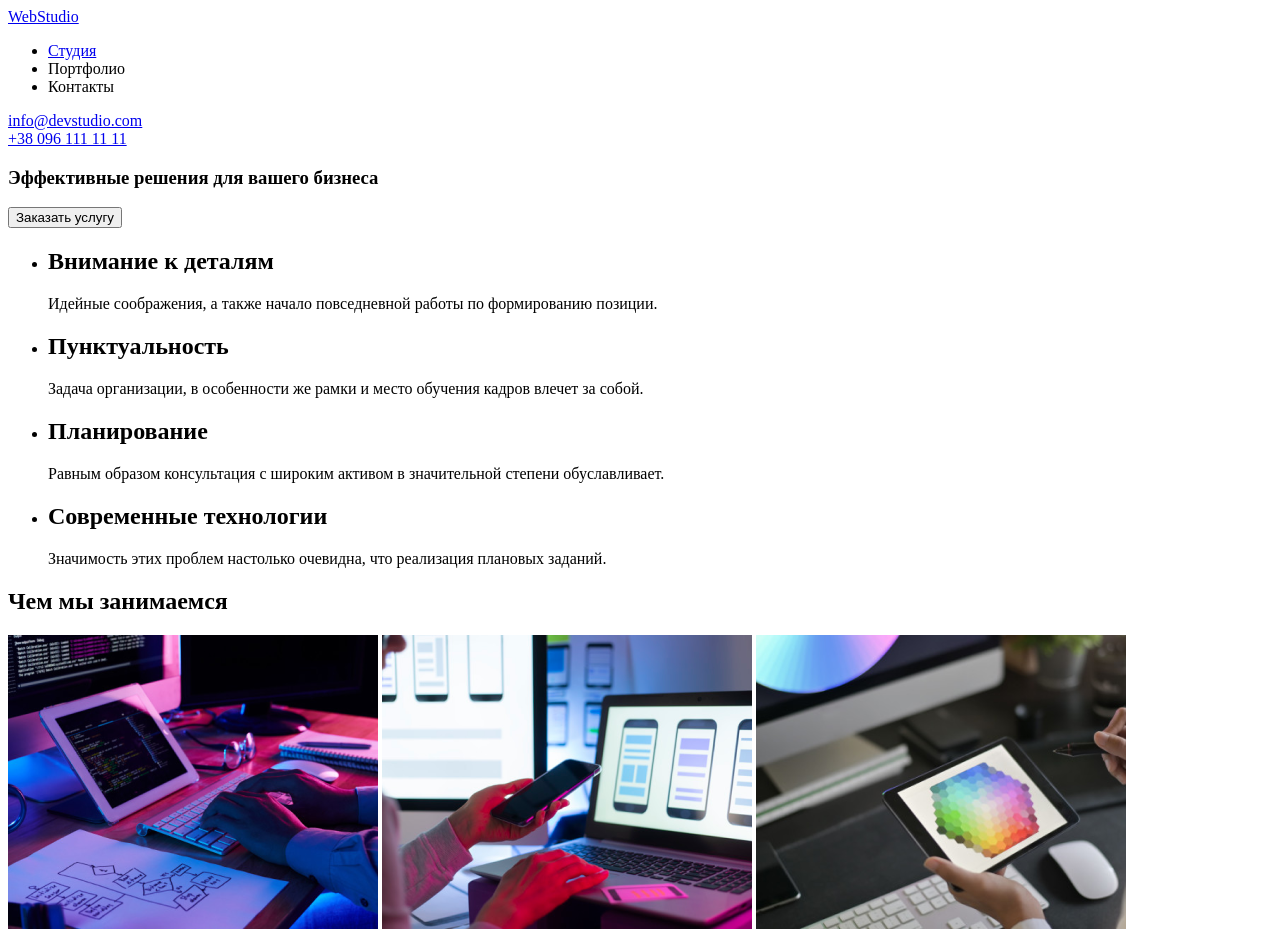
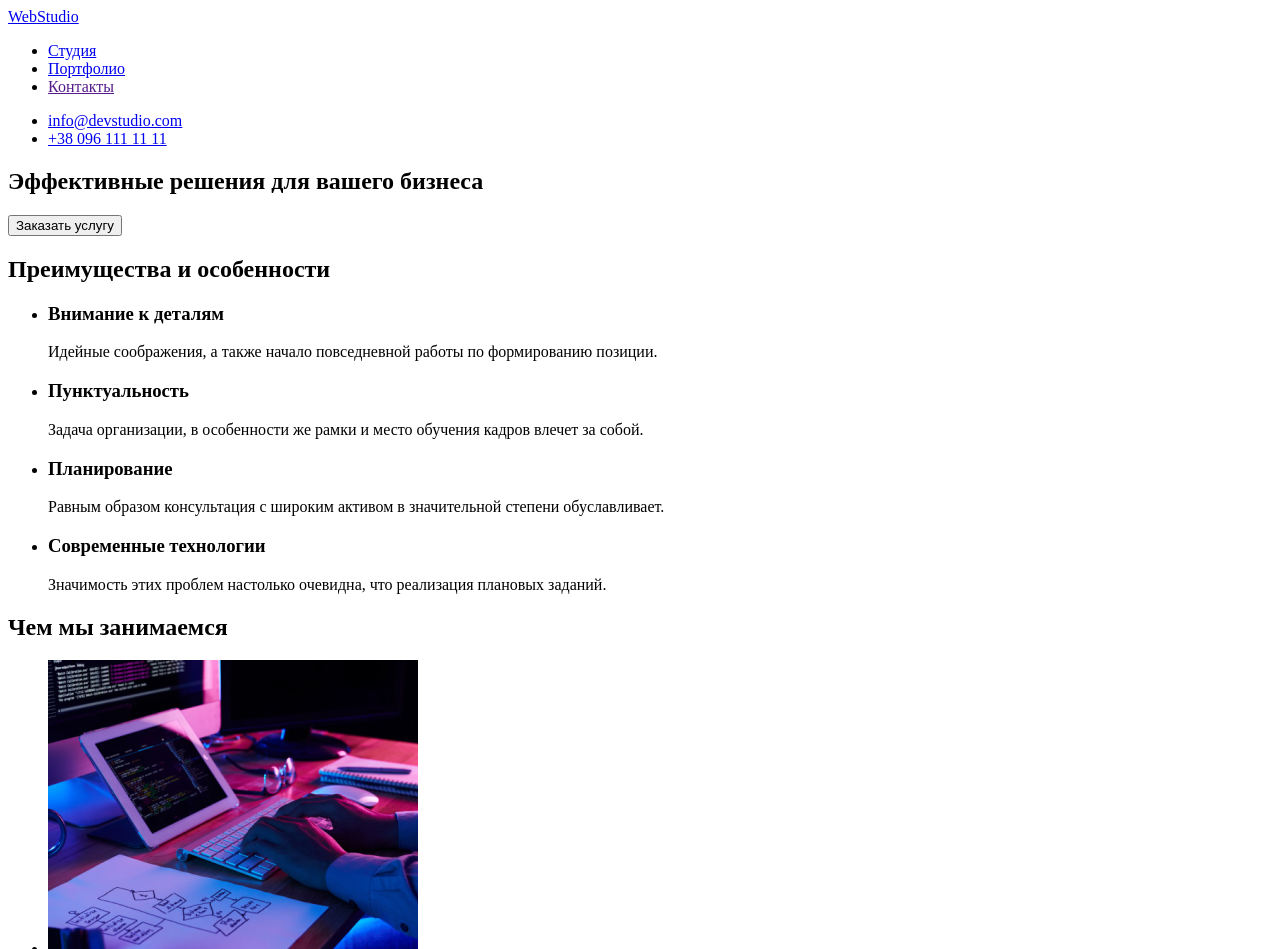
Before and after one commit to AnnaNikolT/goit-markup-hw-01, a plain HTML site: page index.html in a window 1280 px wide. Shown: the top 949 px of the page. Drawn offline with Linux system fonts and the light colour scheme.

Commit message:
Правки внесені

```diff
--- a/index.html
+++ b/index.html
@@ -9,100 +9,91 @@
   <body>
     <header>
       <!--<h3>WebStudio</h3>-->
+      <nav>
         <a href="#">WebStudio</a>
-      <nav>
         <ul>
           <li>
-            <a href="#"> Студия</a>
+            <a href="#">Студия</a>
           </li>
-          <li>Портфолио</li>
-          <li>Контакты</li>
+          <li>
+            <a href="#">Портфолио</a>
+          </li>
+          <li>
+            <a href="">Контакты</a>
+          </li>
         </ul>
       </nav>
-      <div>
+      <ul>
+        <li>
           <a href="mailto:info@devstudio.com">info@devstudio.com</a>
-      </div>
-      <div>
+        </li>
+        <li>
           <a href="tel:+380961111111">+38 096 111 11 11</a>
-      </div>
+        </li>
+      </ul>
     </header>
     <main>
       <section>
-        <div>
         <!--Part 1-->
-          <article>
         <h1>Эффективные решения для вашего бизнеса</h1>
         <button type="button">Заказать услугу</button>
-          </article>
-        </div>
       </section>
       <!--Part 2
         ul>li*4>h4+p-->
       <section>
-        <article>
+        <h2>Преимущества и особенности</h2>
         <ul>
           <li>
-              <h2>Внимание к деталям</h2>
+            <h3>Внимание к деталям</h3>
             <p>
               Идейные соображения, а также начало повседневной работы по
               формированию позиции.
             </p>
           </li>
           <li>
-              <h2>Пунктуальность</h2>
+            <h3>Пунктуальность</h3>
             <p>
-                Задача организации, в особенности же рамки и место обучения
-                кадров влечет за собой.
+              Задача организации, в особенности же рамки и место обучения кадров
+              влечет за собой.
             </p>
           </li>
           <li>
-              <h2>Планирование</h2>
+            <h3>Планирование</h3>
             <p>
               Равным образом консультация с широким активом в значительной
               степени обуславливает.
             </p>
           </li>
           <li>
-              <h2>Современные технологии</h2>
+            <h3>Современные технологии</h3>
             <p>
               Значимость этих проблем настолько очевидна, что реализация
               плановых заданий.
             </p>
           </li>
         </ul>
-        </article>
       </section>
       <!--Part 3-->
       <section>
-        <article>
         <h2>Чем мы занимаемся</h2>
-          <img src="./images/box1.png" alt="box 1" width="370" />
-          <img src="./images/box2.png" alt="box 2" width="370" />
-          <img src="./images/box3.png" alt="box 3" width="370" />
-        </article>
+        <ul>
+          <li><img src="./images/box1.png" alt="box 1" width="370" /></li>
+          <li><img src="./images/box2.png" alt="box 2" width="370" /></li>
+          <li><img src="./images/box3.png" alt="box 3" width="370" /></li>
+        </ul>
       </section>
       <!--Part 4
       ul>li*4>img+h4+p-->
       <section>
-        <div>
-          <article>
         <h2>Наша команда</h2>
         <ul>
           <li>
-                <img
-                  src="./images/igor.jpg"
-                  alt="Product Designer"
-                  width="270"
-                />
+            <img src="./images/igor.jpg" alt="Product Designer" width="270" />
             <h3>Игорь Демьяненко</h3>
             <p>Product Designer</p>
           </li>
           <li>
-                <img
-                  src="./images/olga.jpg"
-                  alt="Frontend Developer"
-                  width="270"
-                />
+            <img src="./images/olga.jpg" alt="Frontend Developer" width="270" />
             <h3>Ольга Репина</h3>
             <p>Frontend Developer</p>
           </li>
@@ -117,15 +108,13 @@
             <p>UI Designer</p>
           </li>
         </ul>
-          </article>
-        </div>
       </section>
     </main>
     <footer>
       <a href="#">WebStudio</a>
       <address>
         <ul>
-          <li>г. Киев, пр-т Леси Украинки, 26</li>
+          <li><a href="">г. Киев, пр-т Леси Украинки, 26</a></li>
           <li><a href="mailto:info@devstudio.com">info@devstudio.com</a></li>
           <li><a href="tel:+380961111111">+38 096 111 11 11</a></li>
         </ul>
```
Lines whose indentation alone changed are shown as unchanged.
